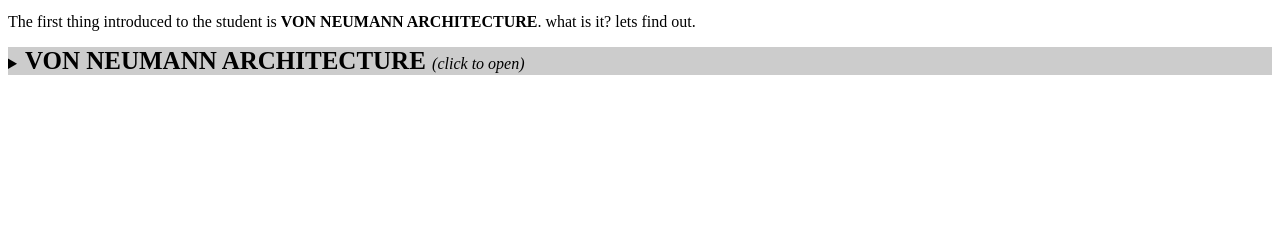
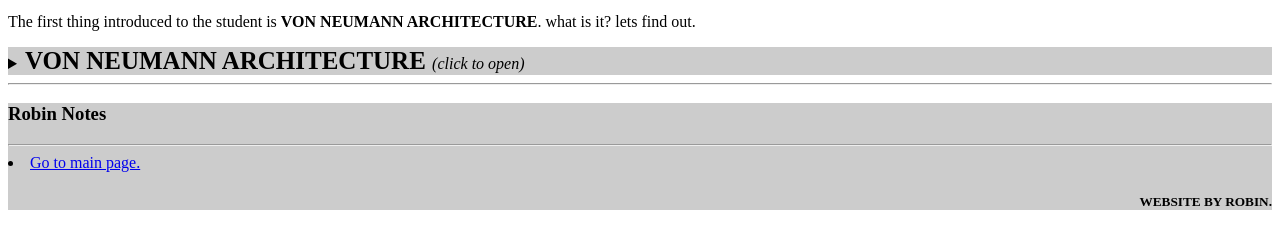
Before and after one commit to gobindsingh01/robin-notes, a plain HTML site: page notes/Computer-orgainsation-and-assembly-language-programming.html in a window 1280 px wide. Shown: the part 789-1021 px from the top of the page. Before the commit the page ends 872 px from the top, so only its background shows below. Drawn offline with Linux system fonts and the light colour scheme.

Commit message:
added hr and footer to the pages

```diff
--- a/notes/Computer-orgainsation-and-assembly-language-programming.html
+++ b/notes/Computer-orgainsation-and-assembly-language-programming.html
@@ -84,5 +84,14 @@
             </li>
         </ul>
     </details>
+    <hr>
+    <div style="background-color: rgba(128, 128, 128, 0.4);">
+        <h3>Robin Notes</h3>
+        <hr>
+        <li><a href="../index.html">Go to main page.</a></li>
+        <h5 style="text-align: right;">
+            WEBSITE BY ROBIN.
+        </h5>
+    </div>
 </body>
 </html>
```
Also changed, not shown: index.html (+1 -0 lines).
